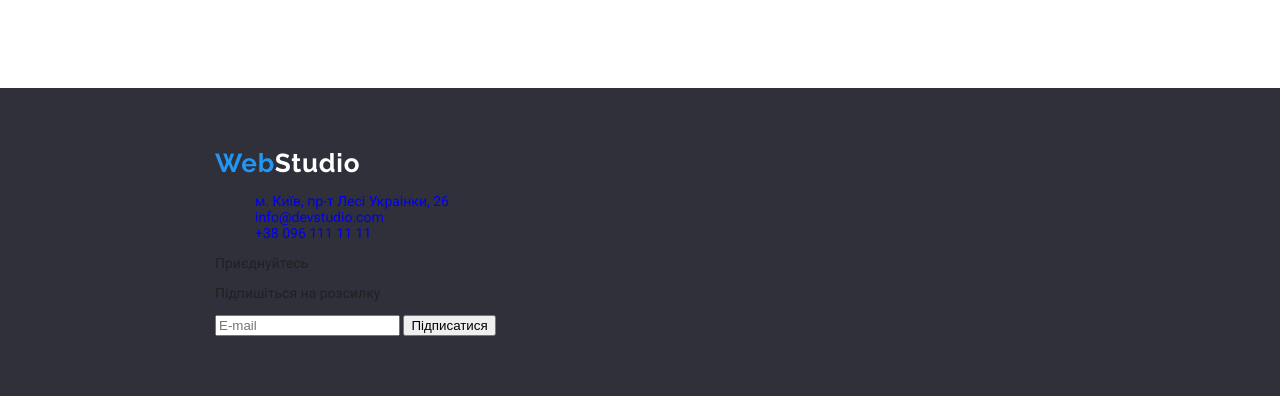
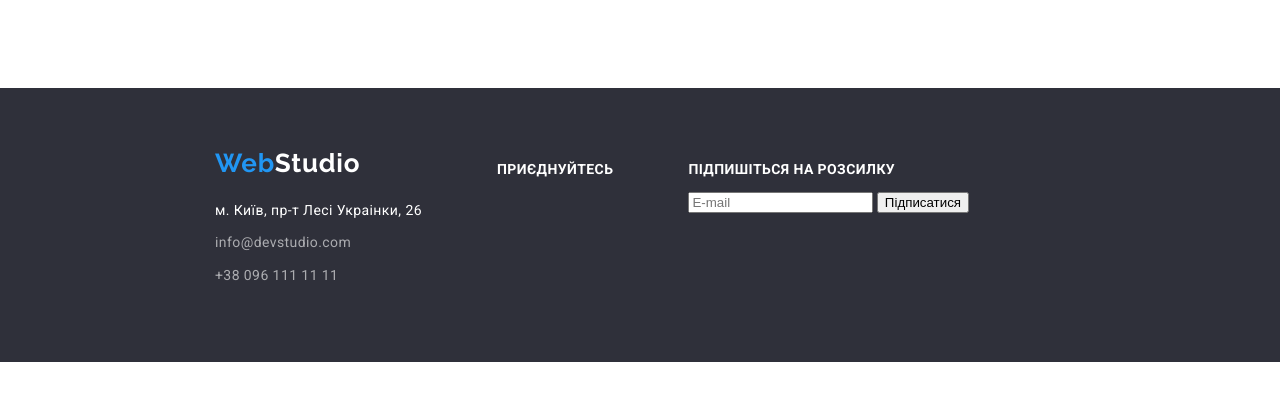
Before and after one commit to rudiukhanna/webStudio, a plain HTML site: page index.html in a window 1280 px wide. Shown: the part 2623-3019 px from the top of the page. After the commit the page ends 2985 px from the top, so only its background shows below. Drawn offline with Linux system fonts and the light colour scheme.

Commit message:
footer content was styled

```diff
--- a/index.html
+++ b/index.html
@@ -265,9 +265,9 @@
                 <div class="footer_content-address">
                     <a class="logo" href="./index.html"><span class="logo_text">Web</span><span class="logo_footer" >Studio</span></a>
                      <ul>
-                        <li><a href="https://goo.gl/maps/CPtrU1FHBa2aNyZL9" target="_blank" rel="noopener noreferrer nofollow">м. Київ, пр-т Лесі Украінки, 26</a></li>
-                        <li><a href="mailto:info@devstudio.com">info@devstudio.com</a></li>
-                        <li><a href="tel:+380961111111">+38 096 111 11 11</a></li>
+                        <li><a class="address-link footer_link" href="https://goo.gl/maps/CPtrU1FHBa2aNyZL9" target="_blank" rel="noopener noreferrer nofollow">м. Київ, пр-т Лесі Украінки, 26</a></li>
+                        <li><a class="contacts-link footer_link" href="mailto:info@devstudio.com">info@devstudio.com</a></li>
+                        <li><a class="contacts-link footer_link" href="tel:+380961111111">+38 096 111 11 11</a></li>
                      </ul>
                  </div>
 
--- a/styles/_variables.scss
+++ b/styles/_variables.scss
@@ -25,6 +25,7 @@
     --btn-box-shadow: rgba(0, 0, 0, 0.15);
     --card-bcg-color: rgba(47, 48, 58, 0.8);
     --customers-card-border: #AFB1B8;
+    --footer-contacts-link: rgba(255, 255, 255, 0.6);
 
     --border-radius-2: 2px;
     --border-radius-4: 4px;
--- a/styles/styles.scss
+++ b/styles/styles.scss
@@ -438,4 +438,42 @@ body {
     &_container {
         @include footerContainer;
     }
+
+    &_content-wrapper {
+        display: flex;
+        gap: 75px;
+    }
+
+    &_content-address > ul {
+        margin-top: 20px;
+        padding: 0;
+    }
+
+    &_content-address > ul > li:nth-last-child(-n + 2) {
+        margin-top: 9px;
+    }
+
+    &_link {
+        line-height: 1.7;
+        letter-spacing: 0.03em;
+    }
+
+    .address-link {
+        color: var(--tertiary-color);
+    }
+
+    .contacts-link {
+        color: var(--footer-contacts-link);
+    }
+
+    p {
+        color: var(--tertiary-color);
+        font: {
+            weight: var(--bold);
+        }
+        line-height: 1.14;
+        letter-spacing: 0.03em;
+        text-transform: uppercase;
+    }
+
 }
```
Also changed, not shown: styles/styles.css, 1 other file.
